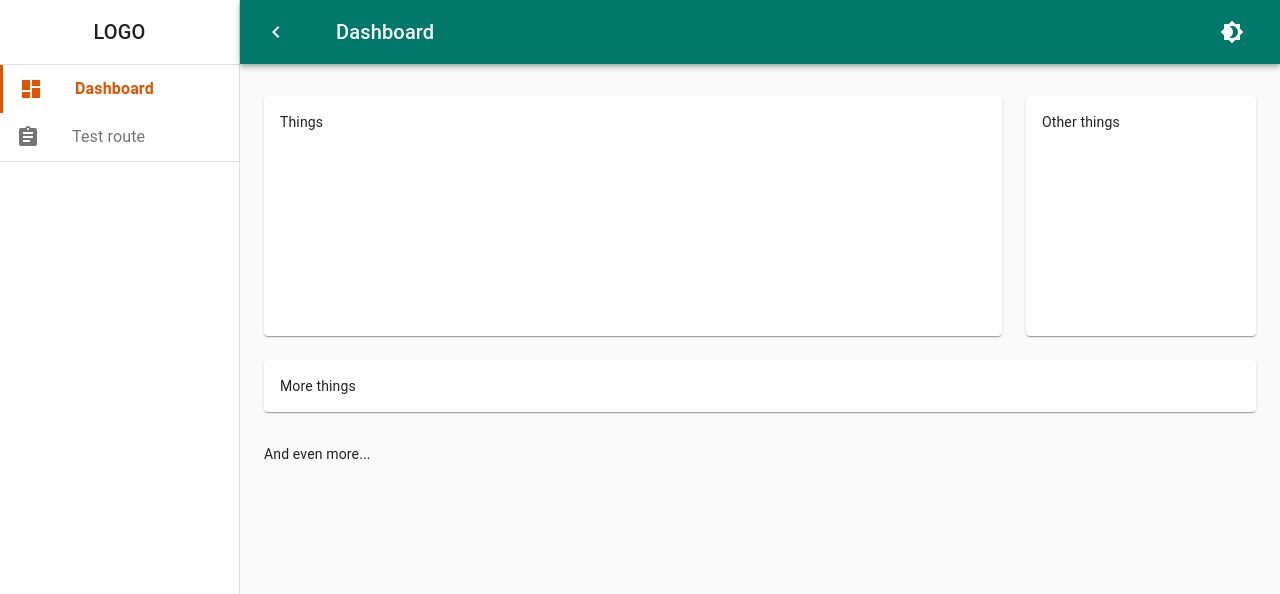
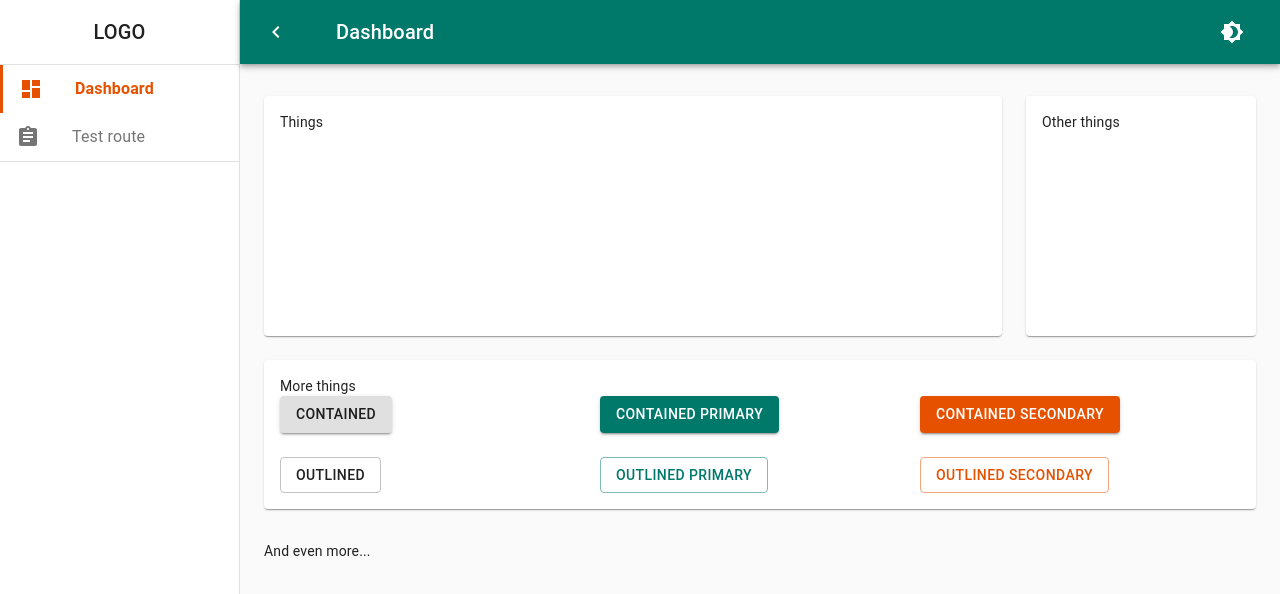
Before and after one commit to SamiHonkasalo/rp-frontend-example, a React (Create React App) app: page / in a window 1280 px wide. Shown: the top 594 px of the page. Built offline with nearby package versions, Linux system fonts and the light colour scheme.

Commit message:
playing with theme

```diff
--- a/src/layout/AppBar.tsx
+++ b/src/layout/AppBar.tsx
@@ -66,6 +66,7 @@
   return (
     <MuiAppBar
       position="absolute"
+      color="primary"
       className={clsx(classes.appBar, open && !isSmall && classes.appBarShift)}
     >
       <Toolbar className={classes.toolbar}>
--- a/src/layout/Layout.tsx
+++ b/src/layout/Layout.tsx
@@ -7,6 +7,7 @@
 import Grid from '@material-ui/core/Grid';
 import Paper from '@material-ui/core/Paper';
 import { Switch, Route } from 'react-router-dom';
+import Button from '@material-ui/core/Button';
 
 import AppBar from './AppBar';
 import SideDrawer from './SideDrawer';
@@ -86,8 +87,38 @@
                 <Grid item xs={12} md={4} lg={3}>
                   <Paper className={fixedHeightPaper}>Other things</Paper>
                 </Grid>
-                <Grid item xs={12}>
-                  <Paper className={classes.paper}>More things</Paper>
+                <Grid item xs={12} spacing={3}>
+                  <Paper className={classes.paper}>
+                    More things
+                    <Grid container xs={12} spacing={3}>
+                      <Grid item xs={4}>
+                        <Button variant="contained">contained</Button>
+                      </Grid>
+                      <Grid item xs={4}>
+                        <Button variant="contained" color="primary">
+                          contained primary
+                        </Button>
+                      </Grid>
+                      <Grid item xs={4}>
+                        <Button variant="contained" color="secondary">
+                          contained secondary
+                        </Button>
+                      </Grid>
+                      <Grid item xs={4}>
+                        <Button variant="outlined">outlined</Button>
+                      </Grid>
+                      <Grid item xs={4}>
+                        <Button variant="outlined" color="primary">
+                          outlined primary
+                        </Button>
+                      </Grid>
+                      <Grid item xs={4}>
+                        <Button variant="outlined" color="secondary">
+                          outlined secondary
+                        </Button>
+                      </Grid>
+                    </Grid>
+                  </Paper>
                 </Grid>
               </Grid>
               <Box pt={4}>And even more...</Box>
```
